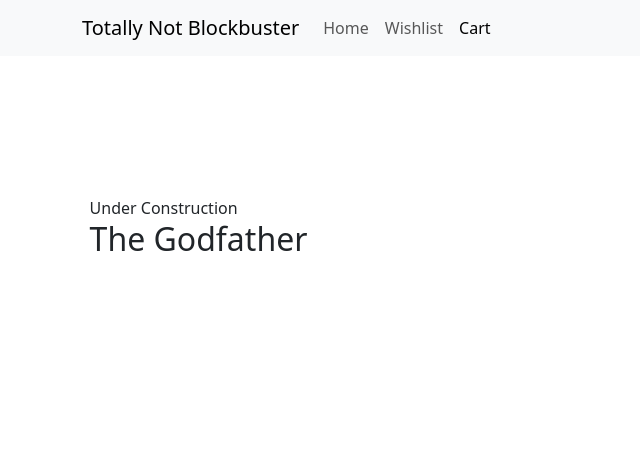
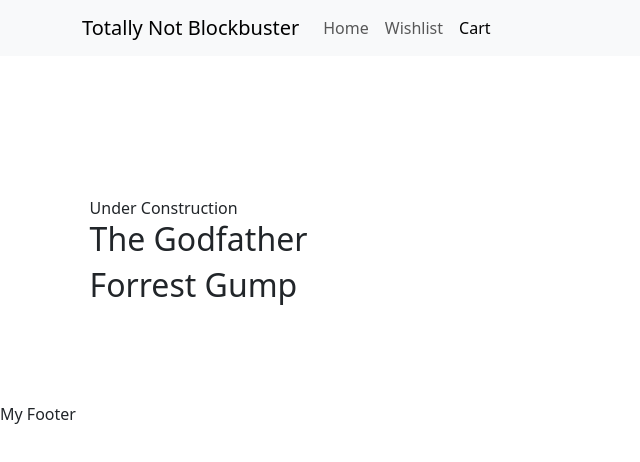
Before and after one commit to klaftech/totally-not-blockbuster, a React (Vite) app: page /cart in a window 1280 px wide. Shown: the top 462 px of the page, without its empty margins (0-640 px from the left). Built offline with nearby package versions, Linux system fonts and the light colour scheme; data requests are answered from the project's data file.

Commit message:
moved router to App, added Layout

```diff
--- a/db.json
+++ b/db.json
@@ -6,7 +6,8 @@
       "name": "Elchonon",
       "stage": "cart",
       "movies": [
-        "2"
+        "2",
+        "5"
       ]
     }
   ],
@@ -83,7 +84,7 @@
       "image": "https://image.tmdb.org/t/p/w500/arw2vcBveWOVZr6pxd9XTd1TdQa.jpg",
       "price": 3.99,
       "quantity": 80,
-      "likes": 2725,
+      "likes": 2726,
       "available": true
     },
     {
@@ -98,7 +99,7 @@
       "image": "https://image.tmdb.org/t/p/w500/oYuLEt3zVCKq57qu2F8dT7NIa6f.jpg",
       "price": 4.49,
       "quantity": 45,
-      "likes": 3229,
+      "likes": 3234,
       "available": false
     },
     {
--- a/src/components/App.jsx
+++ b/src/components/App.jsx
@@ -1,11 +1,23 @@
+import Layout from './Layout'
 import Header from './Header';
 import CarouselContainer from './CarouselContainer';
+import CartContainer from './CartContainer';
+import RequestFormContainer from './RequestFormContainer';
+
+import { BrowserRouter, Routes, Route } from 'react-router-dom';
 
 function App() {
   return (
     <>
-        <Header />
-        <CarouselContainer />
+      <BrowserRouter>
+        <Routes>
+          <Route path="/" element={<Layout />}>
+            <Route index element={<CarouselContainer />} />
+            <Route path="/wishlist" element={<RequestFormContainer />} />
+            <Route path="/cart" element={<CartContainer />} />
+          </Route>
+        </Routes>
+      </BrowserRouter>
     </>
   )
 }
--- a/src/components/CartContainer.jsx
+++ b/src/components/CartContainer.jsx
@@ -1,5 +1,4 @@
 import { useState, useEffect } from 'react'
-import Header from './Header'
 
 function CartContainer() {
 
@@ -54,13 +53,10 @@
     })
 
     return (
-        <>
-            <Header />
-            <div style={{padding: "7%"}}>
-                Under Construction
-                {movieNames}
-            </div>
-        </>
+        <div style={{padding: "7%"}}>
+            Under Construction
+            {movieNames}
+        </div>
     );
 }
 
--- a/src/components/ErrorPage.jsx
+++ b/src/components/ErrorPage.jsx
@@ -1,9 +1,6 @@
-import Header from './Header';
-
 function ErrorPage() {
     return (
         <div>
-            <Header />
             <h1>Generic Error Page</h1>
         </div>
     );
--- /dev/null
+++ b/src/components/Layout.jsx
@@ -0,0 +1,16 @@
+import { Outlet } from 'react-router-dom';
+import Header from './Header'
+
+function Layout() {
+    return (
+        <div>
+            <Header />
+            <main>
+                <Outlet /> {/* Content will be rendered here */}
+            </main>
+            <footer>My Footer</footer>
+        </div>
+    );
+}
+
+export default Layout;
--- a/src/components/RequestFormContainer.jsx
+++ b/src/components/RequestFormContainer.jsx
@@ -1,6 +1,5 @@
 import { useState } from 'react';
 import { Link } from "react-router-dom";
-import Header from './Header'
 import RequestForm from './RequestForm';
 
 function RequestFormContainer() {
@@ -8,15 +7,12 @@
     const [submitted, setSubmitted] = useState(false)
 
     return (
-        <>
-            <Header />
         <div style={{padding: "7%"}}>
             <h3>Movie Wishlist Request Form</h3>
             {(submitted) ? <h5>Your submission has been received. <Link to="" onClick={()=>setSubmitted(false)}>Submit another.</Link></h5> :
                 <RequestForm onFormSubmitted={setSubmitted} />
             }
         </div>
-        </>
     );
 }
 
--- a/src/main.jsx
+++ b/src/main.jsx
@@ -1,17 +1,19 @@
 import { StrictMode } from 'react'
 import { createRoot } from 'react-dom/client'
 //import './assets/css/index.css'
+import App from './components/App'
 
 //bootstrap CSS
 import 'bootstrap/dist/css/bootstrap.min.css';
 
 //import react-router functions
-import { createBrowserRouter, RouterProvider } from "react-router-dom";
-import appRoutes from './routes.jsx'
-const router = createBrowserRouter(appRoutes)
+//import { createBrowserRouter, RouterProvider } from "react-router-dom";
+//import appRoutes from './routes.jsx'
+//const router = createBrowserRouter(appRoutes)
 
 createRoot(document.getElementById('root')).render(
   <StrictMode>
-    <RouterProvider router={router} />
+    {/* <RouterProvider router={router} /> */}
+    <App />
   </StrictMode>,
 )
```
Lines whose indentation alone changed are shown as unchanged.
